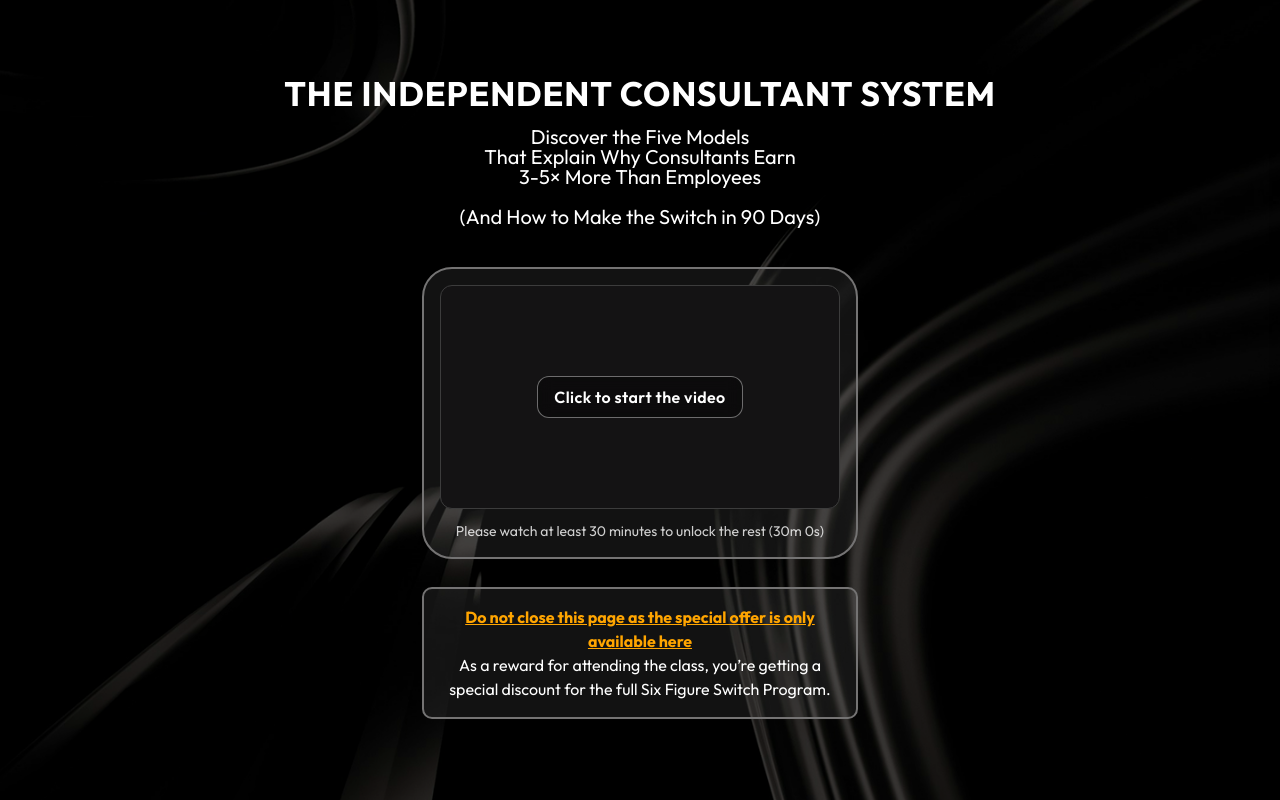
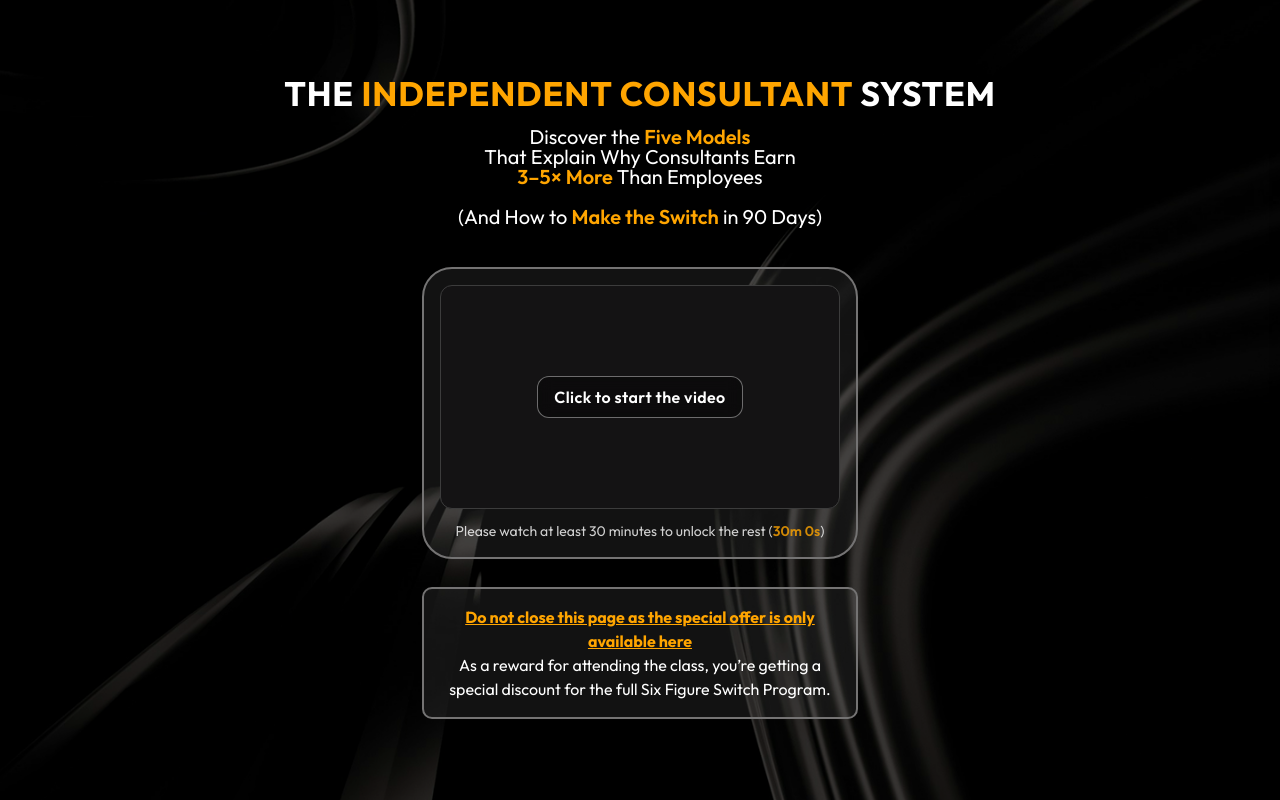
Before and after one commit to Rule-Benders-Academy/six-figure-switch, a Next.js app: page /masterclass-video in a window 1280 px wide. Built offline with nearby package versions, Linux system fonts and the light colour scheme; grey boxes are pictures that could not be loaded.

Commit message:
update the video

```diff
--- a/src/pages/masterclass-video/index.tsx
+++ b/src/pages/masterclass-video/index.tsx
@@ -104,15 +104,25 @@ const LandingPage = () => {
 
           <div className="relative lg:w-[80%] max-w-[98%] mx-auto text-center">
             <h2 className="text-2xl lg:text-[34px] leading-tight lg:leading-[100%] font-bold tracking-wide uppercase mt-5">
-              The Independent Consultant System
+              The <span className="text-[#FFA500]">Independent Consultant</span>{" "}
+              System
             </h2>
             <p className="text-base md:text-xl lg:leading-[100%] mb-8 md:mb-9 lg:mb-10 mt-4">
-              Discover the Five Models
+              Discover the{" "}
+              <span className="text-[#FFA500] font-semibold">Five Models</span>
               <br />
               That Explain Why Consultants Earn <br />
-              3-5× More Than Employees <br />
+              <span className="text-[#FFA500] font-semibold">
+                3–5× More
+              </span>{" "}
+              Than Employees
               <br />
-              (And How to Make the Switch in 90 Days)
+              <br />
+              (And How to{" "}
+              <span className="text-[#FFA500] font-semibold">
+                Make the Switch
+              </span>{" "}
+              in 90 Days)
             </p>
 
             <div className="relative lg:w-[50%] border-2 border-[#747373] bg-[#FFFFFF12] rounded-3xl md:rounded-[35px] lg:rounded-[30px] mt-7 md:mt-9 lg:mt-10 mx-auto">
@@ -141,11 +151,17 @@ const LandingPage = () => {
                   )}
                 </div>
                 <p className="text-center text-xs md:text-sm opacity-80 mt-3">
-                  {unlocked
-                    ? "You’re good to go."
-                    : `Please watch at least 30 minutes to unlock the rest (${Math.floor(
-                        secondsLeft / 60
-                      )}m ${secondsLeft % 60}s)`}
+                  {unlocked ? (
+                    "You’re good to go."
+                  ) : (
+                    <>
+                      Please watch at least 30 minutes to unlock the rest (
+                      <span className="text-[#FFA500] font-semibold">
+                        {Math.floor(secondsLeft / 60)}m {secondsLeft % 60}s
+                      </span>
+                      )
+                    </>
+                  )}
                 </p>
               </div>
 
```
